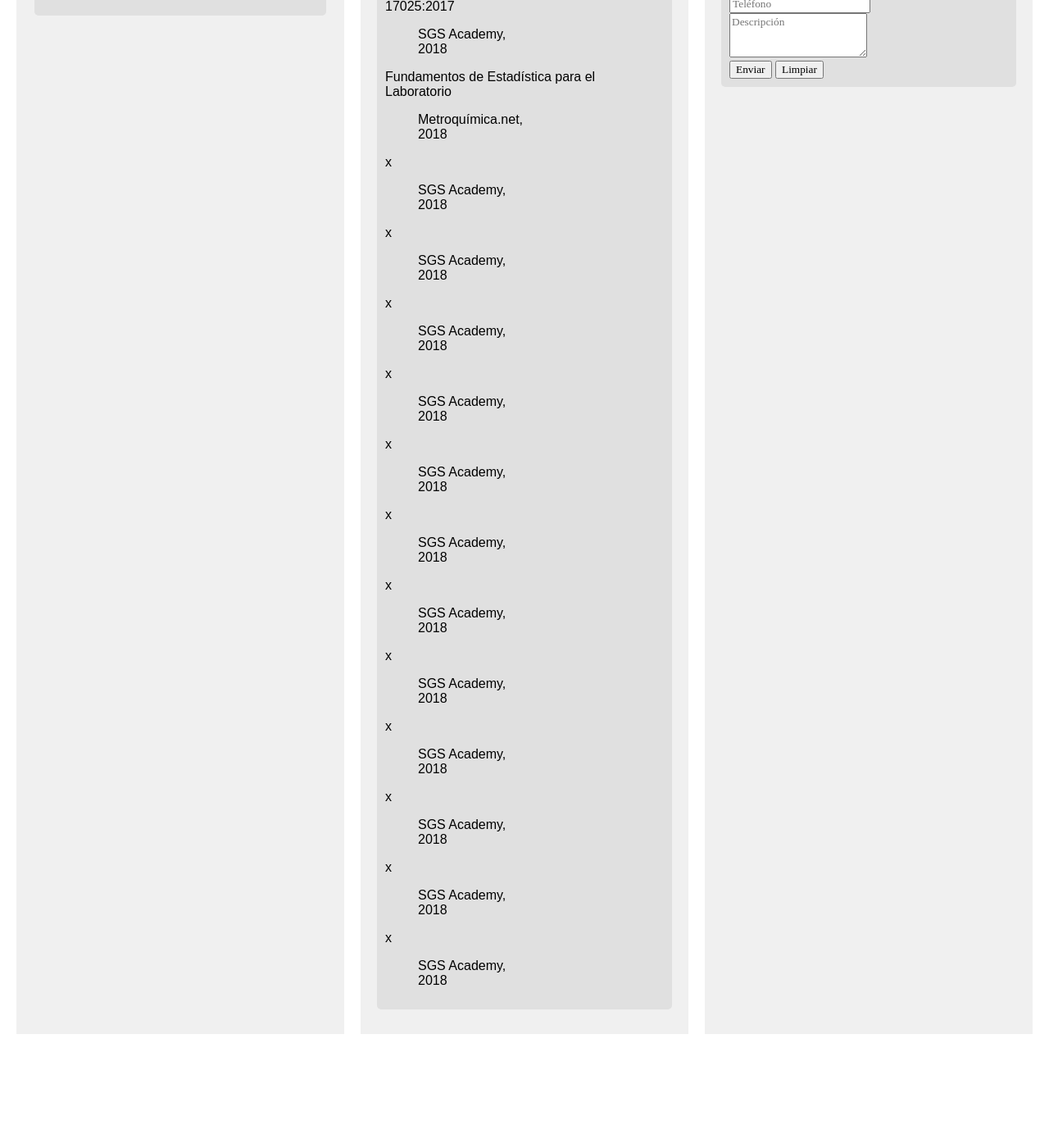
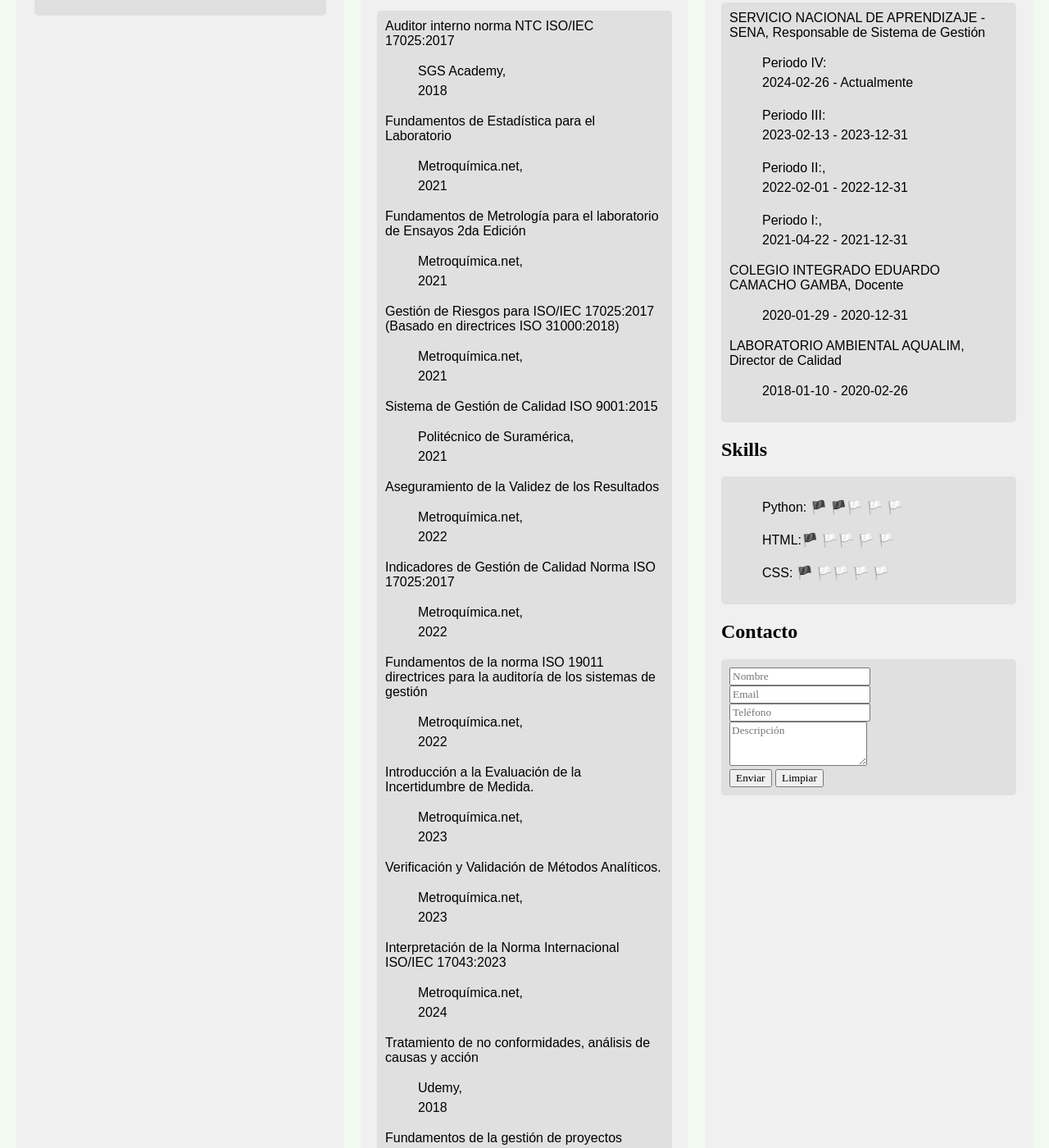
Before and after one commit to juancarlosfc5/CV_FlorezJuan, a plain HTML site: page index.html in a window 1280 px wide. Shown: the part 481-1881 px from the top of the page at 82% size. Before the commit the page ends 1762 px from the top, so only its background shows below. Drawn offline with Linux system fonts and the light colour scheme.

Commit message:
feat: :rocket: V4 - Versión final
Se completa la información de la hoja de vida

```diff
--- a/css/style.css
+++ b/css/style.css
@@ -3,7 +3,7 @@
     font-family: Arial, sans-serif;
     margin: 0;
     padding: 0;
-    background-color: #ffffff;
+    background-color: #F1FAEE;
 }
 
 /* Foto de perfil */
@@ -12,11 +12,19 @@
     height: 150px;
     border-radius: 50%;
     object-fit: cover;
-    border: 2px solid #ffffff;
+    border: 2px solid #F1FAEE;
     box-shadow: 0 0 15px #00000033;
 }
 
 /* Estilo para los sub-bloques dentro de cada bloque */
+.bloque {
+    background-color: #e0e0e0;
+    margin-bottom: 10px;
+    padding: 10px;
+    border-radius: 5px;
+    font-family: 'Montserrat', sans-serif;
+}
+
 .bloque-Datos {
     background-color: #e0e0e0;
     margin-bottom: 10px;
@@ -24,14 +32,6 @@
     border-radius: 5px;
     font-family: 'Montserrat', sans-serif;
     font-size: 20px;
-}
-
-.bloque {
-    background-color: #e0e0e0;
-    margin-bottom: 10px;
-    padding: 10px;
-    border-radius: 5px;
-    font-family: 'Montserrat', sans-serif;
 }
 
 .tabla{
@@ -62,4 +62,5 @@
 
 p{
     padding-left: 40px;
+    line-height: 1.5;
 }
--- a/index.html
+++ b/index.html
@@ -45,41 +45,56 @@
                     <ul>Auditor interno norma NTC ISO/IEC 17025:2017</ul>
                     <p>SGS Academy,<br>2018</p>
                     <ul>Fundamentos de Estadística para el Laboratorio</ul>
-                    <p>Metroquímica.net,<br>2018</p>
-                    <ul>x</ul>
-                    <p>SGS Academy,<br>2018</p>
-                    <ul>x</ul>
-                    <p>SGS Academy,<br>2018</p>
-                    <ul>x</ul>
-                    <p>SGS Academy,<br>2018</p>
-                    <ul>x</ul>
-                    <p>SGS Academy,<br>2018</p>
-                    <ul>x</ul>
-                    <p>SGS Academy,<br>2018</p>
-                    <ul>x</ul>
-                    <p>SGS Academy,<br>2018</p>
-                    <ul>x</ul>
-                    <p>SGS Academy,<br>2018</p>
-                    <ul>x</ul>
-                    <p>SGS Academy,<br>2018</p>
-                    <ul>x</ul>
-                    <p>SGS Academy,<br>2018</p>
-                    <ul>x</ul>
-                    <p>SGS Academy,<br>2018</p>
-                    <ul>x</ul>
-                    <p>SGS Academy,<br>2018</p>
-                    <ul>x</ul>
-                    <p>SGS Academy,<br>2018</p>
+                    <p>Metroquímica.net,<br>2021</p>
+                    <ul>Fundamentos de Metrología para el laboratorio de Ensayos 2da Edición </ul>
+                    <p>Metroquímica.net,<br>2021</p>
+                    <ul>Gestión de Riesgos para ISO/IEC 17025:2017 (Basado en directrices ISO 31000:2018)</ul>
+                    <p>Metroquímica.net,<br>2021</p>
+                    <ul>Sistema de Gestión de Calidad ISO 9001:2015</ul>
+                    <p>Politécnico de Suramérica,<br>2021</p>
+                    <ul>Aseguramiento de la Validez de los Resultados</ul>
+                    <p>Metroquímica.net,<br>2022</p>
+                    <ul>Indicadores de Gestión de Calidad Norma ISO 17025:2017</ul>
+                    <p>Metroquímica.net,<br>2022</p>
+                    <ul>Fundamentos de la norma ISO 19011 directrices para la auditoría de los sistemas de gestión</ul>
+                    <p>Metroquímica.net,<br>2022</p>
+                    <ul>Introducción a la Evaluación de la Incertidumbre de Medida.</ul>
+                    <p>Metroquímica.net,<br>2023</p>
+                    <ul>Verificación y Validación de Métodos Analíticos.</ul>
+                    <p>Metroquímica.net,<br>2023</p>
+                    <ul>Interpretación de la Norma Internacional ISO/IEC 17043:2023</ul>
+                    <p>Metroquímica.net,<br>2024</p>
+                    <ul>Tratamiento de no conformidades, análisis de causas y acción</ul>
+                    <p>Udemy,<br>2018</p>
+                    <ul>Fundamentos de la gestión de proyectos</ul>
+                    <p>LinkdIn Learning,<br>2018</p>
                 </div>
             </td>
             <!-- Bloque 3 -->
             <td>
                 <h2 class="montserrat-negrita">Mis proyectos</h2>
-                <div class="bloque">Texto</div>
+                <div class="bloque">
+                    <ul>The Chachipun</ul>
+                    <p>- 2024<br>- Juego de piedra papel o tijera modificado con tematica de escudos cada 2 partidas ganadas de forma consecutiva, permite funcionaldad 1vsIA y 1vs1, finalmente, tabula resultados de los jugadores mediante persistencia de datos.<br>- Desarrollo de un juego.<br>- Python, Json</p>
+                </div>
                 <h2 class="montserrat-negrita">Experiencia laboral</h2>
-                <div class="bloque">Texto</div>
+                <div class="bloque">
+                    <ul>SERVICIO NACIONAL DE APRENDIZAJE - SENA, Responsable de Sistema de Gestión</ul>
+                    <p>Periodo IV:<br>2024-02-26 - Actualmente</p>
+                    <p>Periodo III:<br>2023-02-13 - 2023-12-31</p>
+                    <p>Periodo II:,<br>2022-02-01 - 2022-12-31</p>
+                    <p>Periodo I:,<br>2021-04-22 - 2021-12-31</p>
+                    <ul>COLEGIO INTEGRADO EDUARDO CAMACHO GAMBA, Docente</ul>
+                    <p>2020-01-29 - 2020-12-31</p>
+                    <ul>LABORATORIO AMBIENTAL AQUALIM, Director de Calidad</ul>
+                    <p>2018-01-10 - 2020-02-26</p>
+                </div>
                 <h2 class="montserrat-negrita">Skills</h2>
-                <div class="bloque">Texto</div>
+                <div class="bloque">
+                    <p>Python: 🏴 🏴🏳️ 🏳️ 🏳️</p>
+                    <p>HTML:🏴 🏳️🏳️ 🏳️ 🏳️ </p>
+                    <p>CSS: 🏴 🏳️🏳️ 🏳️ 🏳️</p>
+                </div>
                 <h2 class="montserrat-negrita">Contacto</h2>
                 <div class="bloque">
                     <input type="text" placeholder="Nombre" required class="montserrat"> <br>
```
